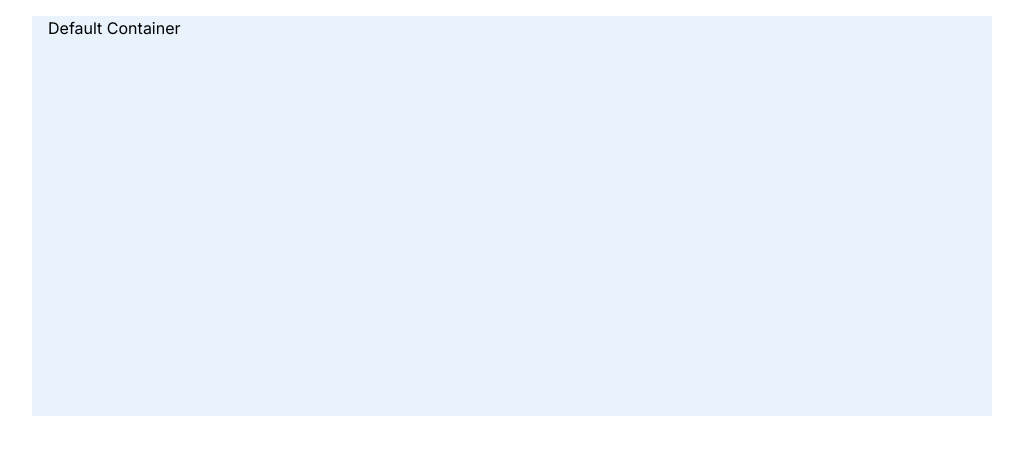
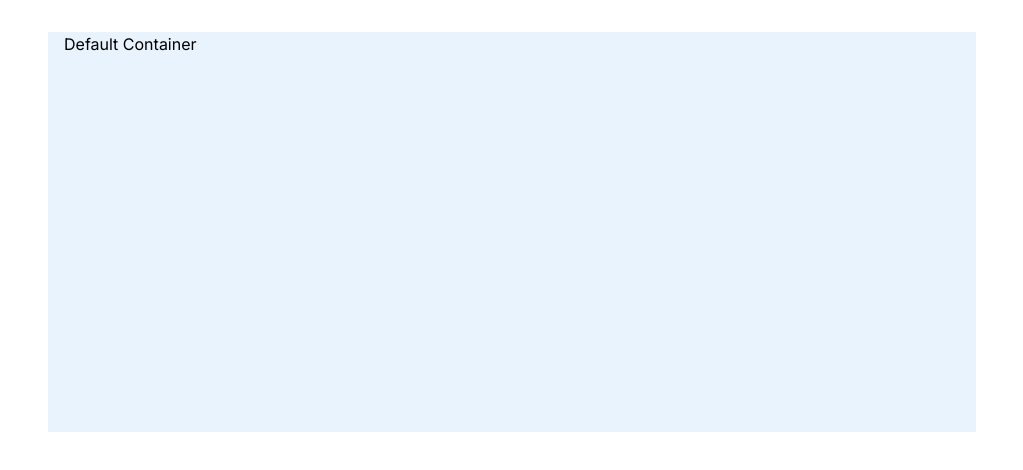
Before and after one commit to yasushi-mo/mantine-next-app-router, a Next.js app: page / in a window 1280 px wide. Shown: the top 470 px of the page, without its empty margins (128-1151 px from the left). Built offline with nearby package versions, Linux system fonts and the light colour scheme.

Commit message:
Update* Layout

```diff
--- a/src/app/layout.tsx
+++ b/src/app/layout.tsx
@@ -2,7 +2,7 @@ import type { Metadata } from "next";
 import { Inter } from "next/font/google";
 import "@mantine/core/styles.css";
 import "@mantine/charts/styles.css";
-import { ColorSchemeScript, MantineProvider } from "@mantine/core";
+import { ColorSchemeScript, Container, MantineProvider } from "@mantine/core";
 
 const inter = Inter({ subsets: ["latin"] });
 
@@ -22,7 +22,11 @@ export default function RootLayout({
         <ColorSchemeScript />
       </head>
       <body className={inter.className}>
-        <MantineProvider>{children}</MantineProvider>
+        <MantineProvider>
+          <Container pt="md" pb="md">
+            {children}
+          </Container>
+        </MantineProvider>
       </body>
     </html>
   );
```
